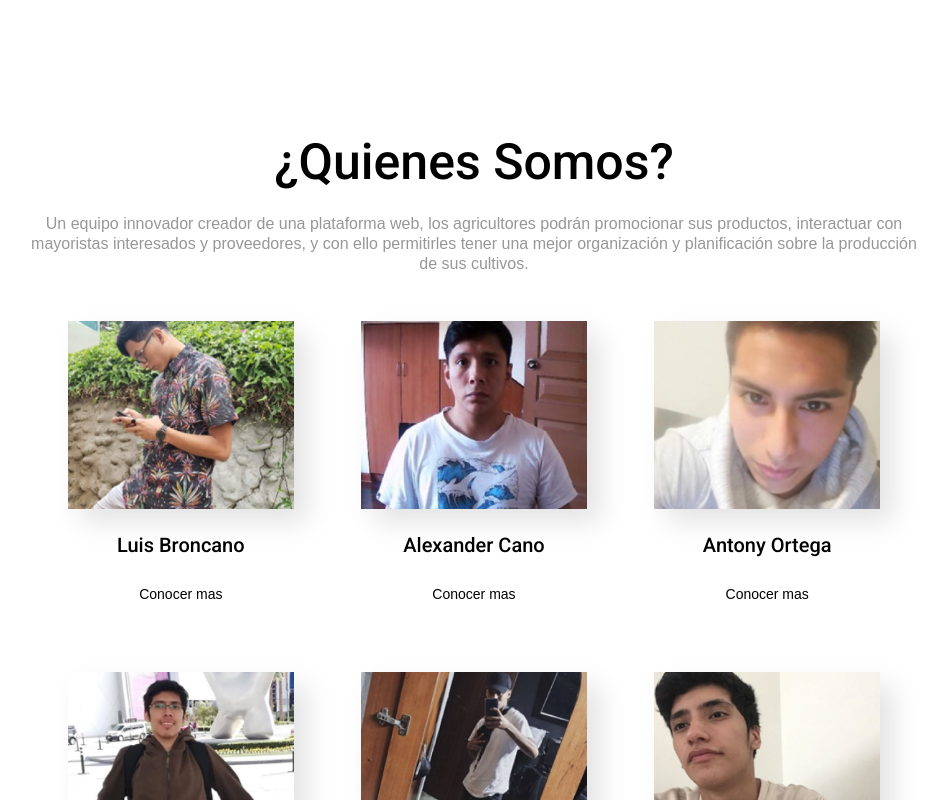
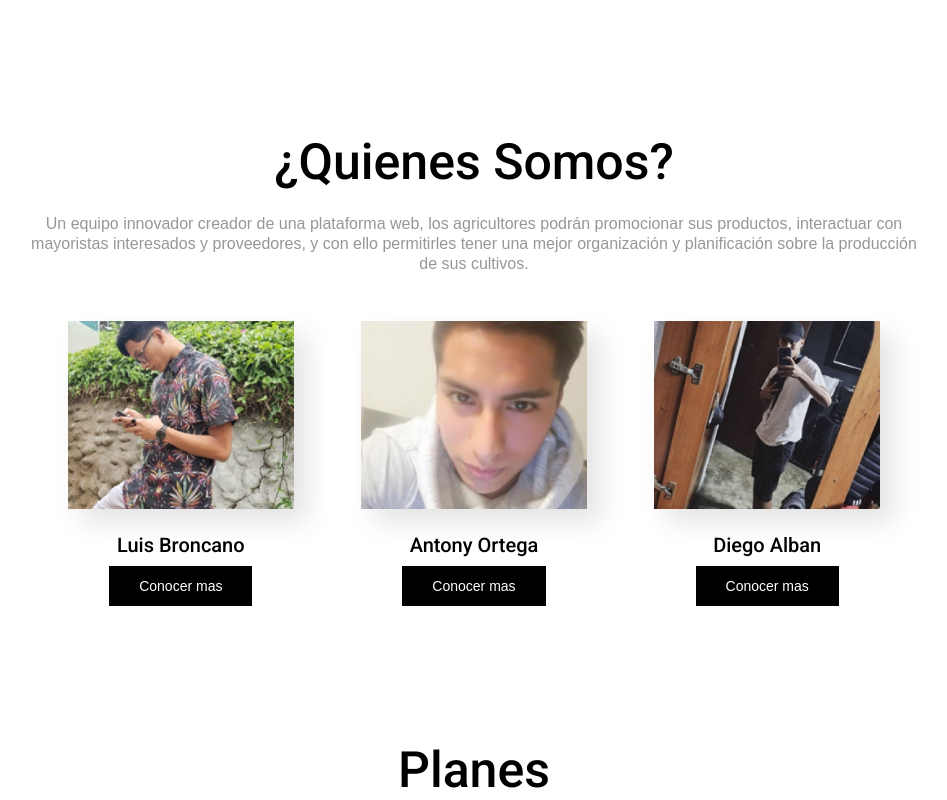
Before and after one commit to Organic-Market/Web-Apps, an Angular app: page /home in a window 1280 px wide. Shown: the part 2000-2800 px from the top of the page, without its empty margins (166-1113 px from the left). Built offline with nearby package versions, Linux system fonts and the light colour scheme.

Commit message:
Actualizado

```diff
--- a/server/db.json
+++ b/server/db.json
@@ -83,6 +83,22 @@
       "price": "300",
       "category": "cebolla",
       "quantity": "600"
+    },
+    {
+      "id": 8,
+      "name": "Choclo",
+      "img": "neuva",
+      "price": "700",
+      "category": "maiz",
+      "quantity": "700"
+    },
+    {
+      "id": 7,
+      "name": "Papa",
+      "img": "nueva",
+      "price": "300",
+      "category": "Tubérculos ",
+      "quantity": "500"
     }
   ],
   "ventas": [
--- a/src/app/components/home/home.component.css
+++ b/src/app/components/home/home.component.css
@@ -316,3 +316,8 @@
     background-color: #b83342;
 
 }
+
+.nosotros .nosotros-perfiles .m-5 a:hover{
+  background-color: #b83342;
+
+}
--- a/src/app/components/home/home.component.html
+++ b/src/app/components/home/home.component.html
@@ -58,32 +58,23 @@
       <div class="perfil">
         <img src="/assets/img/perfil1.png" class="img-p1" alt="">
         <h2 class="name-p1">Luis Broncano</h2>
-        <button  mat-button >Conocer mas</button>
-      </div>
-      <div class="perfil">
-        <img src="/assets/img/perfil2.png" class="img-p2" alt="">
-        <h2 class="name-p2">Alexander Cano</h2>
-        <button  mat-button >Conocer mas</button>
+        <div class="text-center m-5">
+          <a href="" id="pay-a">Conocer mas</a>
+        </div>
       </div>
       <div class="perfil">
         <img src="/assets/img/perfil3.png" class="img-p3" alt="">
         <h2 class="name-p3">Antony Ortega</h2>
-        <button  mat-button >Conocer mas</button>
-      </div>
-      <div class="perfil">
-        <img src="/assets/img/perfil4.png" class="img-p4" alt="">
-        <h2 class="name-p4">Fernando Sotelo</h2>
-        <button mat-button >Conocer mas</button>
+        <div class="text-center m-5">
+          <a href="" id="pay-a">Conocer mas</a>
+        </div>
       </div>
       <div class="perfil">
         <img src="/assets/img/perfil5.png" class="img-p5" alt="">
         <h2 class="name-p5">Diego Alban</h2>
-        <button mat-button >Conocer mas</button>
-      </div>
-      <div class="perfil">
-        <img src="/assets/img/perfil6.png" class="img-p6" alt="">
-        <h2 class="name-p6">Jhayro Roncal</h2>
-        <button mat-button >Conocer mas</button>
+        <div class="text-center m-5">
+          <a href="" id="pay-a">Conocer mas</a>
+        </div>
       </div>
     </div>
   </div>
--- a/src/app/components/navbar/navbar.component.html
+++ b/src/app/components/navbar/navbar.component.html
@@ -17,6 +17,6 @@
         </button>
         <button mat-button routerLink="/shop">Tienda</button>
         <button mat-button routerLink="/login">Login</button>
-        <button mat-button routerLink="/register">Sing Up</button>
+        <button mat-button routerLink="/register">Sign Up</button>
     </div>
 </mat-toolbar>
```
